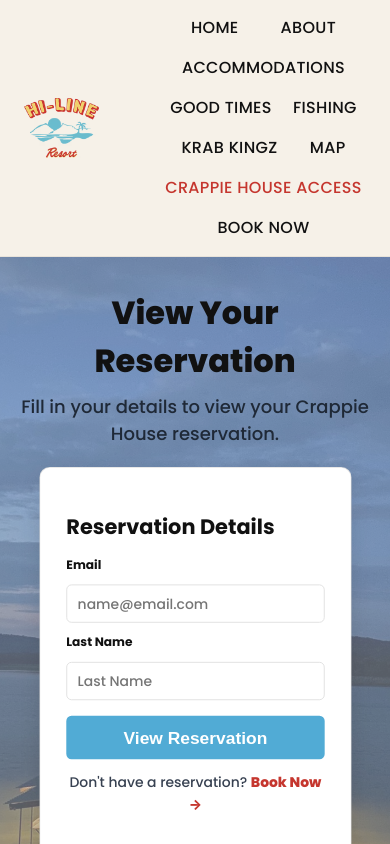
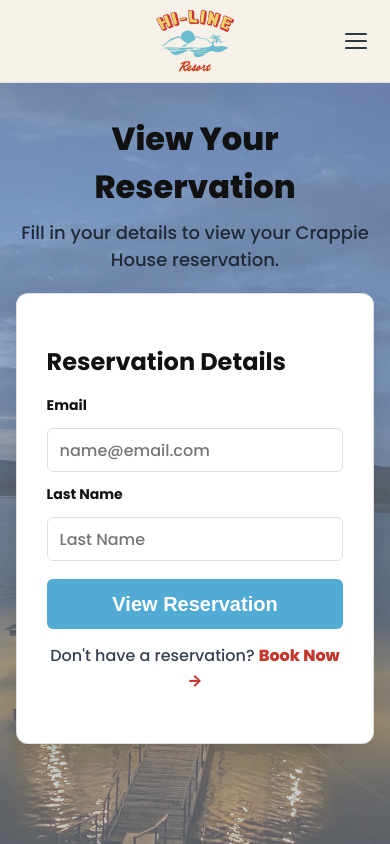
Before and after one commit to guavias/smartpass, a React (Vite) app in the folder frontend/: page /find in a window 390 px wide. Shown: the top 844 px of the page. Built offline with nearby package versions, Linux system fonts and the light colour scheme.

Commit message:
cleaning up mobile UI

```diff
--- a/frontend/src/components/Header/Header.module.css
+++ b/frontend/src/components/Header/Header.module.css
@@ -151,3 +151,162 @@
   background: transparent;
   color: var(--hi-red);
 }
+
+.dropdownItemActive {
+  color: var(--hi-red);
+}
+
+.mobileBar,
+.mobileMenu {
+  display: none;
+}
+
+@media (max-width: 900px) {
+  .inner {
+    padding: 10px 12px;
+    display: block;
+  }
+
+  .logo,
+  .nav {
+    display: none;
+  }
+
+  .mobileBar {
+    display: grid;
+    grid-template-columns: 44px 1fr 44px;
+    align-items: center;
+    width: 100%;
+  }
+
+  .mobileBarSpacer {
+    width: 44px;
+    height: 44px;
+    display: block;
+  }
+
+  .mobileLogo {
+    height: 62px;
+    width: auto;
+    justify-self: center;
+    display: block;
+  }
+
+  .mobileMenuBtn {
+    width: 44px;
+    height: 44px;
+    border: 0;
+    background: transparent;
+    display: grid;
+    align-content: center;
+    justify-items: center;
+    gap: 5px;
+    cursor: pointer;
+    padding: 0;
+  }
+
+  .mobileMenuLine {
+    width: 22px;
+    height: 2px;
+    background: #2f3a3f;
+    border-radius: 2px;
+  }
+
+  .mobileMenu {
+    display: none;
+    margin-top: 6px;
+    background: var(--nav-bg);
+    border: 0;
+    border-radius: 0;
+    box-shadow: none;
+    overflow: hidden;
+  }
+
+  .mobileMenuOpen {
+    display: block;
+  }
+
+  .mobileMenuItem {
+    display: block;
+    width: 100%;
+    padding: 12px 14px;
+    text-decoration: none;
+    color: #111;
+    font-size: 14px;
+    font-weight: 600;
+    letter-spacing: 0.04em;
+    text-align: center;
+    border-top: 1px solid rgba(0, 0, 0, 0.05);
+  }
+
+  .mobileMenu > .mobileMenuItem:first-child {
+    border-top: 0;
+  }
+
+  .mobileMenuGroup {
+    border-top: 1px solid rgba(0, 0, 0, 0.05);
+  }
+
+  .mobileMenuGroupHeader {
+    position: relative;
+    display: block;
+  }
+
+  .mobileMenuGroupHeader .mobileMenuItem {
+    border-top: 0;
+    padding-left: 42px;
+    padding-right: 42px;
+  }
+
+  .mobileChevronBtn {
+    position: absolute;
+    top: 0;
+    right: 0;
+    width: 42px;
+    height: 100%;
+    border: 0;
+    background: transparent;
+    display: grid;
+    place-items: center;
+    color: #4b5563;
+    font-size: 18px;
+    cursor: pointer;
+    transition: transform 120ms ease;
+    outline: none;
+    box-shadow: none;
+  }
+
+  .mobileChevronOpen {
+    transform: rotate(180deg);
+  }
+
+  .mobileSubmenu {
+    background: rgba(246, 241, 232, 0.7);
+    border-top: 1px solid rgba(0, 0, 0, 0.05);
+  }
+
+  .mobileSubmenuItem {
+    display: block;
+    padding: 10px 20px;
+    text-decoration: none;
+    color: #2b2b2b;
+    font-size: 13px;
+    font-weight: 600;
+    letter-spacing: 0.04em;
+    text-align: center;
+    border-top: 1px solid rgba(0, 0, 0, 0.04);
+  }
+
+  .mobileSubmenuItemActive {
+    color: var(--hi-red);
+  }
+
+  .mobileSubmenuItem:first-child {
+    border-top: 0;
+  }
+
+  .mobileMenuItem:hover,
+  .mobileSubmenuItem:hover {
+    color: var(--hi-red);
+  }
+}
--- a/frontend/src/components/Header/Header.tsx
+++ b/frontend/src/components/Header/Header.tsx
@@ -1,3 +1,5 @@
+import { useEffect, useState } from "react";
+import { useLocation } from "react-router-dom";
 import styles from "./Header.module.css";
 import logo from "../../assets/hilineLogo.png";
 
@@ -49,26 +51,81 @@ export default function Header({
   activeKey?: NavKey;
   onNavigate?: (href: string) => void;
 }) {
+  const location = useLocation();
+  const [mobileMenuOpen, setMobileMenuOpen] = useState(false);
+  const [openMobileDropdowns, setOpenMobileDropdowns] = useState<Partial<Record<NavKey, boolean>>>({});
+
+  useEffect(() => {
+    setMobileMenuOpen(false);
+    setOpenMobileDropdowns({});
+  }, [location.pathname]);
+
+  function isHrefActive(href: string) {
+    if (href === "/") return location.pathname === "/";
+    if (href === "/find") return location.pathname === "/find" || location.pathname.startsWith("/reservation/");
+    if (href === "/book-pass") {
+      return location.pathname === "/book-pass" || location.pathname === "/booking-confirmation";
+    }
+    return location.pathname === href || location.pathname.startsWith(`${href}/`);
+  }
+
+  function handleTopLevelNavigate(
+    e: React.MouseEvent,
+    href: string,
+    isClickableTopLevel: boolean,
+  ) {
+    if (!isClickableTopLevel) {
+      e.preventDefault();
+      return;
+    }
+
+    if (onNavigate) {
+      e.preventDefault();
+      onNavigate(href);
+    }
+  }
+
+  function handleSubNavigate(e: React.MouseEvent, href: string) {
+    if (onNavigate) {
+      e.preventDefault();
+      onNavigate(href);
+    }
+    setMobileMenuOpen(false);
+  }
+
+  function toggleMobileDropdown(key: NavKey) {
+    setOpenMobileDropdowns((prev) => ({ ...prev, [key]: !prev[key] }));
+  }
 
   return (
     <header className={styles.header}>
       <div className={styles.inner}>
         <img className={styles.logo} src={logo} alt="Hi-Line Resort" />
 
+        <div className={styles.mobileBar}>
+          <span className={styles.mobileBarSpacer} aria-hidden="true" />
+          <img className={styles.mobileLogo} src={logo} alt="Hi-Line Resort" />
+          <button
+            type="button"
+            className={styles.mobileMenuBtn}
+            aria-label="Open navigation menu"
+            aria-expanded={mobileMenuOpen}
+            onClick={() => setMobileMenuOpen((prev) => !prev)}
+          >
+            <span className={styles.mobileMenuLine} />
+            <span className={styles.mobileMenuLine} />
+            <span className={styles.mobileMenuLine} />
+          </button>
+        </div>
+
         <nav className={styles.nav} aria-label="Primary navigation">
           {NAV.map((item) => {
-            const isActive = item.key === activeKey;
+            const isActive = item.dropdown
+              ? item.dropdown.some((sub) => isHrefActive(sub.href)) || item.key === activeKey
+              : isHrefActive(item.href) || item.key === activeKey;
             const isClickableTopLevel = CLICKABLE_TOP_LEVEL.includes(item.key);
-            const handleClick = (e: React.MouseEvent) => {
-              if (!isClickableTopLevel) {
-                e.preventDefault();
-                return;
-              }
-              if (onNavigate) {
-                e.preventDefault();
-                onNavigate(item.href);
-              }
-            };
+            const handleClick = (e: React.MouseEvent) =>
+              handleTopLevelNavigate(e, item.href, isClickableTopLevel);
 
             if (item.dropdown) {
               return (
@@ -86,21 +143,19 @@ export default function Header({
                     role="menu"
                     aria-label={`${item.label} menu`}
                   >
-                    {item.dropdown.map((sub) => (
+                    {item.dropdown.map((sub) => {
+                      const isSubActive = isHrefActive(sub.href);
+                      return (
                       <a
                         key={sub.href}
                         href={sub.href}
-                        className={styles.dropdownItem}
-                        onClick={(e) => {
-                          if (onNavigate) {
-                            e.preventDefault();
-                            onNavigate(sub.href);
-                          }
-                        }}
+                        className={`${styles.dropdownItem} ${isSubActive ? styles.dropdownItemActive : ""}`}
+                        onClick={(e) => handleSubNavigate(e, sub.href)}
                       >
                         {sub.label}
                       </a>
-                    ))}
+                      );
+                    })}
                   </div>
                 </div>
               );
@@ -118,6 +173,75 @@ export default function Header({
             );
           })}
         </nav>
+
+        <nav
+          className={`${styles.mobileMenu} ${mobileMenuOpen ? styles.mobileMenuOpen : ""}`}
+          aria-label="Mobile navigation"
+        >
+          {NAV.map((item) => {
+            const isActive = item.dropdown
+              ? item.dropdown.some((sub) => isHrefActive(sub.href)) || item.key === activeKey
+              : isHrefActive(item.href) || item.key === activeKey;
+            const isClickableTopLevel = CLICKABLE_TOP_LEVEL.includes(item.key);
+            const isDropdownOpen = !!openMobileDropdowns[item.key];
+
+            if (item.dropdown) {
+              return (
+                <div key={item.key} className={styles.mobileMenuGroup}>
+                  <div className={styles.mobileMenuGroupHeader}>
+                    <a
+                      href={item.href}
+                      onClick={(e) => handleTopLevelNavigate(e, item.href, isClickableTopLevel)}
+                      aria-disabled={!isClickableTopLevel}
+                      className={`${styles.mobileMenuItem} ${isActive ? styles.active : ""}`}
+                    >
+                      {item.label}
+                    </a>
+                    <button
+                      type="button"
+                      className={`${styles.mobileChevronBtn} ${isDropdownOpen ? styles.mobileChevronOpen : ""}`}
+                      aria-label={`Toggle ${item.label} submenu`}
+                      aria-expanded={isDropdownOpen}
+                      onClick={() => toggleMobileDropdown(item.key)}
+                    >
+                      ▾
+                    </button>
+                  </div>
+
+                  {isDropdownOpen && (
+                    <div className={styles.mobileSubmenu}>
+                      {item.dropdown.map((sub) => {
+                        const isSubActive = isHrefActive(sub.href);
+                        return (
+                        <a
+                          key={sub.href}
+                          href={sub.href}
+                          className={`${styles.mobileSubmenuItem} ${isSubActive ? styles.mobileSubmenuItemActive : ""}`}
+                          onClick={(e) => handleSubNavigate(e, sub.href)}
+                        >
+                          {sub.label}
+                        </a>
+                        );
+                      })}
+                    </div>
+                  )}
+                </div>
+              );
+            }
+
+            return (
+              <a
+                key={item.key}
+                href={item.href}
+                onClick={(e) => handleTopLevelNavigate(e, item.href, isClickableTopLevel)}
+                aria-disabled={!isClickableTopLevel}
+                className={`${styles.mobileMenuItem} ${isActive ? styles.active : ""}`}
+              >
+                {item.label}
+              </a>
+            );
+          })}
+        </nav>
       </div>
     </header>
   );
--- a/frontend/src/pages/BookPassPage/BookPassPage.module.css
+++ b/frontend/src/pages/BookPassPage/BookPassPage.module.css
@@ -1,12 +1,17 @@
 .page {
-  width: 100%;
+  position: relative;
+  left: 50%;
+  right: 50%;
+  margin-left: -50vw;
+  margin-right: -50vw;
+  width: 100vw;
   background: #fafafa;
 }
 
 .inner {
-  width: min(1200px, 92vw);
+  width: min(1200px, 100%);
   margin: 0 auto;
-  padding: clamp(18px, 3vw, 34px) 0 40px;
+  padding: clamp(18px, 3vw, 34px) clamp(8px, 1.5vw, 14px) 40px;
 }
 
 .title {
--- a/frontend/src/pages/HeroPage/HeroPage.module.css
+++ b/frontend/src/pages/HeroPage/HeroPage.module.css
@@ -29,7 +29,7 @@
   margin: 0 auto;
 
   display: grid;
-  grid-template-columns: minmax(340px, 480px) 1fr;
+  grid-template-columns: minmax(420px, 640px) 1fr;
   gap: clamp(18px, 3vw, 64px);
   align-items: flex-start;
 
@@ -400,7 +400,11 @@
   }
 
   .heroCard {
+    width: 92vw;
+    max-width: 92vw;
     max-height: none;
+    transform: none;
+    --scale-factor: 1;
   }
 
   .cardBody {
@@ -426,3 +430,10 @@
 @media (max-height: 480px) {
   .heroCard { --scale-factor: 0.64; }
 }
+
+@media (max-width: 980px) {
+  .heroCard {
+    --scale-factor: 1;
+    transform: none;
+  }
+}
--- a/frontend/src/pages/ReservationFindPage/ReservationFindPage.module.css
+++ b/frontend/src/pages/ReservationFindPage/ReservationFindPage.module.css
@@ -56,7 +56,7 @@
 }
 
 .card {
-  width: min(640px, 92vw);
+  width: min(960px, 92vw);
   padding: 50px 30px 50px;
   border-radius: 12px;
   background: #fff;
@@ -153,3 +153,11 @@
 @media (max-height: 480px) {
   .card { --scale-factor: 0.64; }
 }
+
+@media (max-width: 980px) {
+  .card {
+    width: 92vw;
+    --scale-factor: 1;
+    transform: none;
+  }
+}
```
Also changed, not shown: 6 other files (tests, documents, lock files or other folders).
